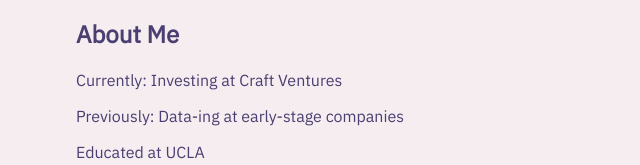
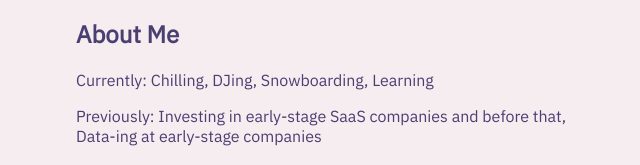
Before and after one commit to sitararamesh/sitararamesh.github.io, a plain HTML site: page index.html in a window 1280 px wide. Shown: the part 227-392 px from the top of the page, without its empty margins (308-948 px from the left). Drawn offline with Linux system fonts and the light colour scheme.

Commit message:
Update index.html

```diff
--- a/index.html
+++ b/index.html
@@ -34,8 +34,8 @@
 		<h2>Hi there!</h2>
 		<h1>I'm Sitara Ramesh</h1>
 		<h2>About Me</h2>
-		<p>Currently: Investing at Craft Ventures</p>
-		<p>Previously: Data-ing at early-stage companies</p>
+		<p>Currently: Chilling, DJing, Snowboarding, Learning </p>
+		<p>Previously: Investing in early-stage SaaS companies and before that, Data-ing at early-stage companies</p>
 		<p>Educated at UCLA</p>
 		<h3>Connect with me!</h3>
 		<div>
```
